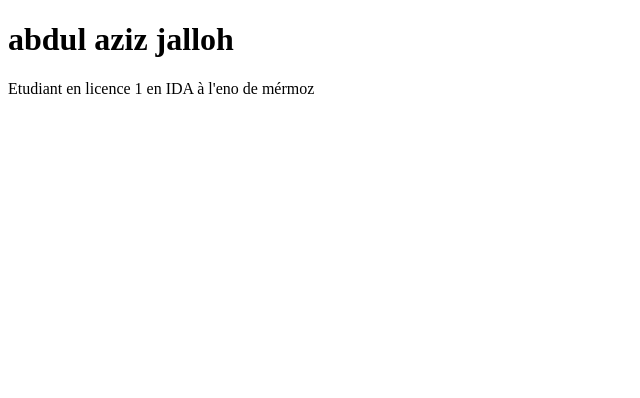
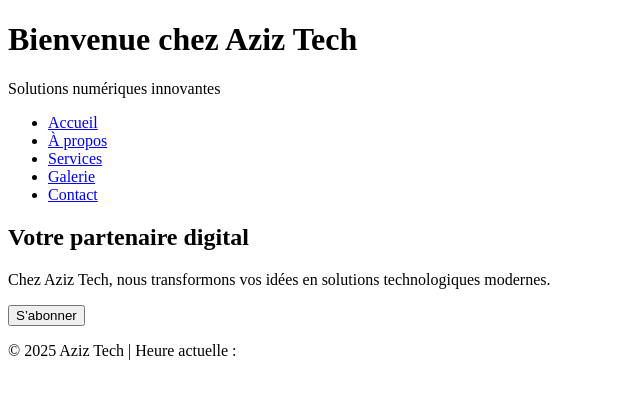
Before and after one commit to abdulaziz55995/Abdulaziz55995.github.io, a plain HTML site: page index.html in a window 1280 px wide. Shown: the whole page, without its empty margins (0-640 px from the left). Drawn offline with Linux system fonts and the light colour scheme.

Commit message:
Update index.html

```diff
--- a/index.html
+++ b/index.html
@@ -1,12 +1,40 @@
 <!DOCTYPE html>
-<html lang="en">
+<html lang="fr">
 <head>
-    <meta charset="UTF-8">
-    <meta name="viewport" content="width=device-width, initial-scale=1.0">
-    <title>Document</title>
+  <meta charset="UTF-8" />
+  <meta name="viewport" content="width=device-width, initial-scale=1.0" />
+  <title>Aziz Tech - Accueil</title>
+  <link rel="stylesheet" href="css/style.css" />
+  <script defer src="js/script.js"></script>
+  <link rel="stylesheet" href="apropos.html">
+
 </head>
 <body>
-    <h1>abdul aziz jalloh</h1>
-    <p>Etudiant en licence 1 en IDA à l'eno de mérmoz</p>
+  <header class="entree">
+    <h1>Bienvenue chez <span class="anim-texte">Aziz Tech</span></h1>
+    <p>Solutions numériques innovantes</p>
+  </header>
+
+  <nav>
+    <ul>
+      <li><a href="index.html">Accueil</a></li>
+      <li><a href="apropos.html">À propos</a></li>
+      <li><a href="services.html">Services</a></li>
+      <li><a href="galerie.html">Galerie</a></li>
+      <li><a href="contact.html">Contact</a></li>
+    </ul>
+  </nav>
+
+  <main>
+    <section>
+      <h2>Votre partenaire digital</h2>
+      <p>Chez Aziz Tech, nous transformons vos idées en solutions technologiques modernes.</p>
+      <button onclick="abonner()">S’abonner</button>
+    </section>
+  </main>
+
+  <footer>
+    <p>&copy; 2025 Aziz Tech | Heure actuelle : <span id="heure"></span></p>
+  </footer>
 </body>
 </html>
```
